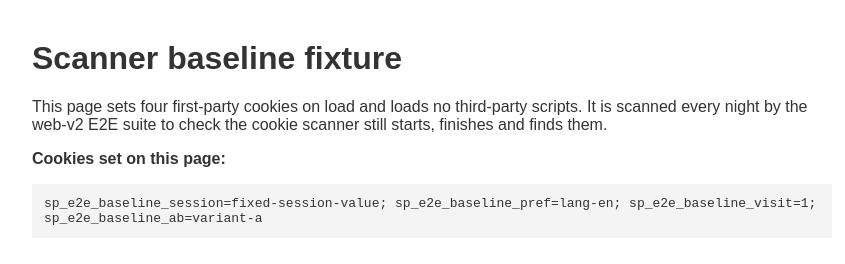
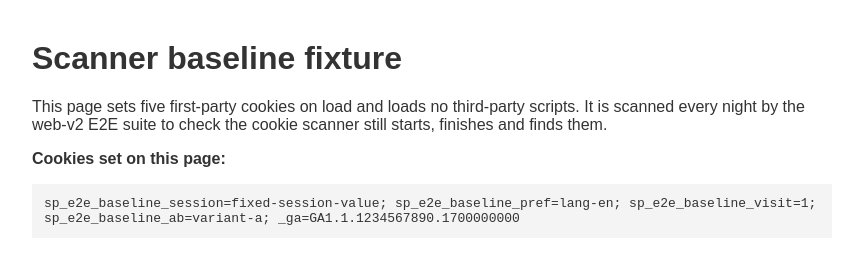
Before and after one commit to mihnatova/sp-test-site, a plain HTML site: page scanner/index.html in a window 1280 px wide. Shown: the whole page, without its empty margins (208-1053 px from the left). Drawn offline with Linux system fonts and the light colour scheme.

Commit message:
8621 scanner baseline fixture: add a first-party _ga with a fixed value

```diff
--- a/scanner/index.html
+++ b/scanner/index.html
@@ -6,11 +6,12 @@
     <title>SP Test Site - Scanner baseline</title>
     <!--
       Controlled fixture for the nightly scanner check (web-v2 e2e/tests/scanner-nightly.spec.ts, ADO #8621).
-      It sets a fixed set of first-party cookies on load and nothing else: no Secure Privacy
+      It sets a fixed set of first-party cookies on load (including a
+      first-party _ga, so the scanner has a known service to map) and nothing else: no Secure Privacy
       script, no third-party scripts, no links to other pages. Every cookie is set from this
       inline script, so what the scanner should find never depends on an external host.
-      Changing the names below changes the test's baseline - update SCANNER_BASELINE_COOKIES
-      in the spec at the same time.
+      Changing the names below changes the test's baseline - update e2e/helpers/scanner-fixture.ts
+      in web-v2 at the same time.
     -->
     <script>
         (function () {
@@ -19,7 +20,10 @@
                 sp_e2e_baseline_session: 'fixed-session-value',
                 sp_e2e_baseline_pref: 'lang-en',
                 sp_e2e_baseline_visit: '1',
-                sp_e2e_baseline_ab: 'variant-a'
+                sp_e2e_baseline_ab: 'variant-a',
+                // Google Analytics' cookie name with a fixed value, set here rather than by gtag.js:
+                // it gives the scanner a known service to map without loading a third-party script.
+                _ga: 'GA1.1.1234567890.1700000000'
             };
             for (var name in cookies) {
                 document.cookie = name + '=' + cookies[name] + '; max-age=' + THIRTY_DAYS + '; path=/; SameSite=Lax; Secure';
@@ -33,7 +37,7 @@
 </head>
 <body>
     <h1>Scanner baseline fixture</h1>
-    <p>This page sets four first-party cookies on load and loads no third-party scripts. It is scanned every night by the web-v2 E2E suite to check the cookie scanner still starts, finishes and finds them.</p>
+    <p>This page sets five first-party cookies on load and loads no third-party scripts. It is scanned every night by the web-v2 E2E suite to check the cookie scanner still starts, finishes and finds them.</p>
     <p><strong>Cookies set on this page:</strong></p>
     <pre id="cookie-display"></pre>
     <script>document.getElementById('cookie-display').textContent = document.cookie || '(no cookies set)';</script>
```
